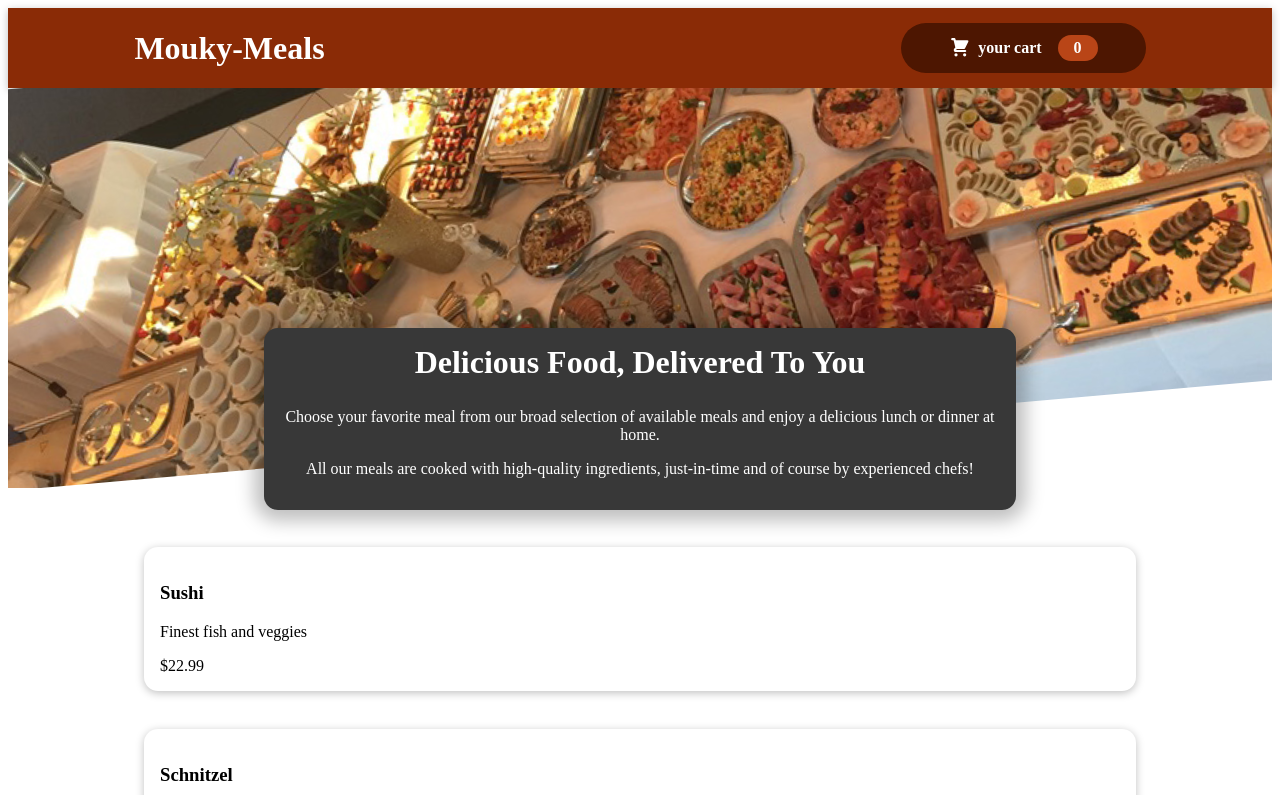
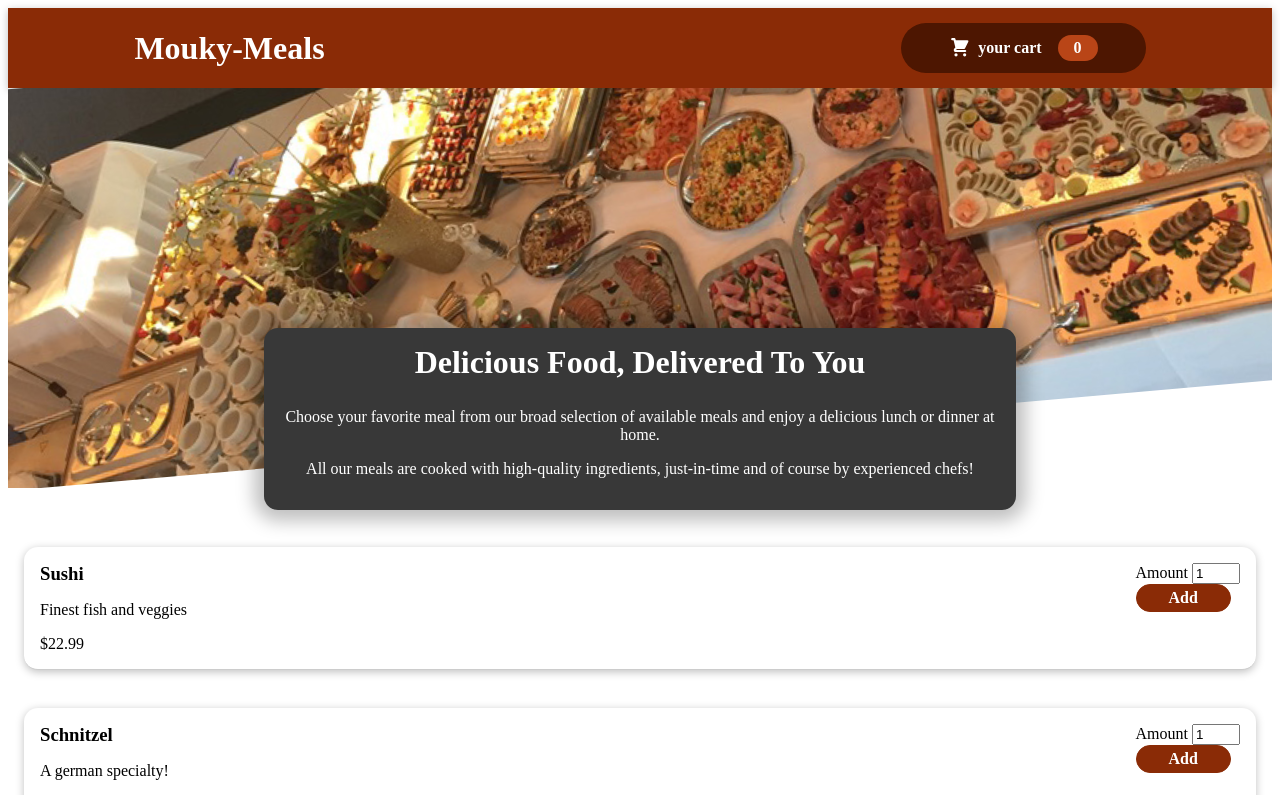
Before and after one commit to Moukarnold/mouky-meal, a React (Create React App) app: page / in a window 1280 px wide. Shown: the top 795 px of the page. Built offline with nearby package versions, Linux system fonts and the light colour scheme.

Commit message:
creation of the component UI/Input.jsx,

```diff
--- a/src/components/Meals/MealsItem/CardMeal.jsx
+++ b/src/components/Meals/MealsItem/CardMeal.jsx
@@ -1,19 +1,19 @@
 import React from "react";
-import "./cardMeal.css";
+import "./mealItem.css";
+import CardMealForm from "./cardMealForm";
 
 
 function CardMeal(props){
 
       const price= `$${props.price.toFixed(2)}`
 return(
-  <li >
-<div className="meals card">
+  <li className="meal card">
+     <div >
         <h3> {props.name}</h3>
-       <p><div>  {props.description}</div></p>
+        <p><div>  {props.description}</div></p>
         <div>{price}</div>
-        </div>
-        <div> </div>
-
+     </div>
+      <div><CardMealForm/></div>
   </li>)
 
 }
--- /dev/null
+++ b/src/components/Meals/MealsItem/cardMealForm.jsx
@@ -0,0 +1,23 @@
+import React from "react";
+import "./mealItem.css";
+import Input from "../../UI/Input";
+
+
+function CardMealForm(){
+
+return (
+<form className="form">
+  <Input label = "Amount " input={{
+    id:"amount",
+    type:"number",
+    min:"1",
+    max:"5",
+    step:"1",
+    defaultValue:"1"
+  }}/>
+ <button> Add </button>
+</form>
+)
+
+}
+export default CardMealForm;
--- a/src/components/Meals/MealsItem/cardMeal.css
+++ b/src/components/Meals/MealsItem/mealItem.css
@@ -36,3 +36,24 @@
     margin: 0;
     padding: 0;
   }
+
+  .form {
+    text-align: right;
+  }
+
+  .form button {
+    font: inherit;
+    cursor: pointer;
+    background-color: #8a2b06;
+    border: 1px solid #8a2b06;
+    color: white;
+    padding: 0.25rem 2rem;
+    border-radius: 20px;
+    font-weight: bold;
+  }
+
+  .form button:hover,
+  .form button:active {
+    background-color: #641e03;
+    border-color: #641e03;
+  }
--- /dev/null
+++ b/src/components/UI/Input.js
@@ -0,0 +1,17 @@
+import React from "react";
+
+
+function Input(props){
+ return(
+    <div>
+     <label htmlFor={props.input.id}> {props.label} </label>
+    <input {...props.input}/>
+
+    </div>
+ )
+
+
+
+}
+
+export default Input;
```
